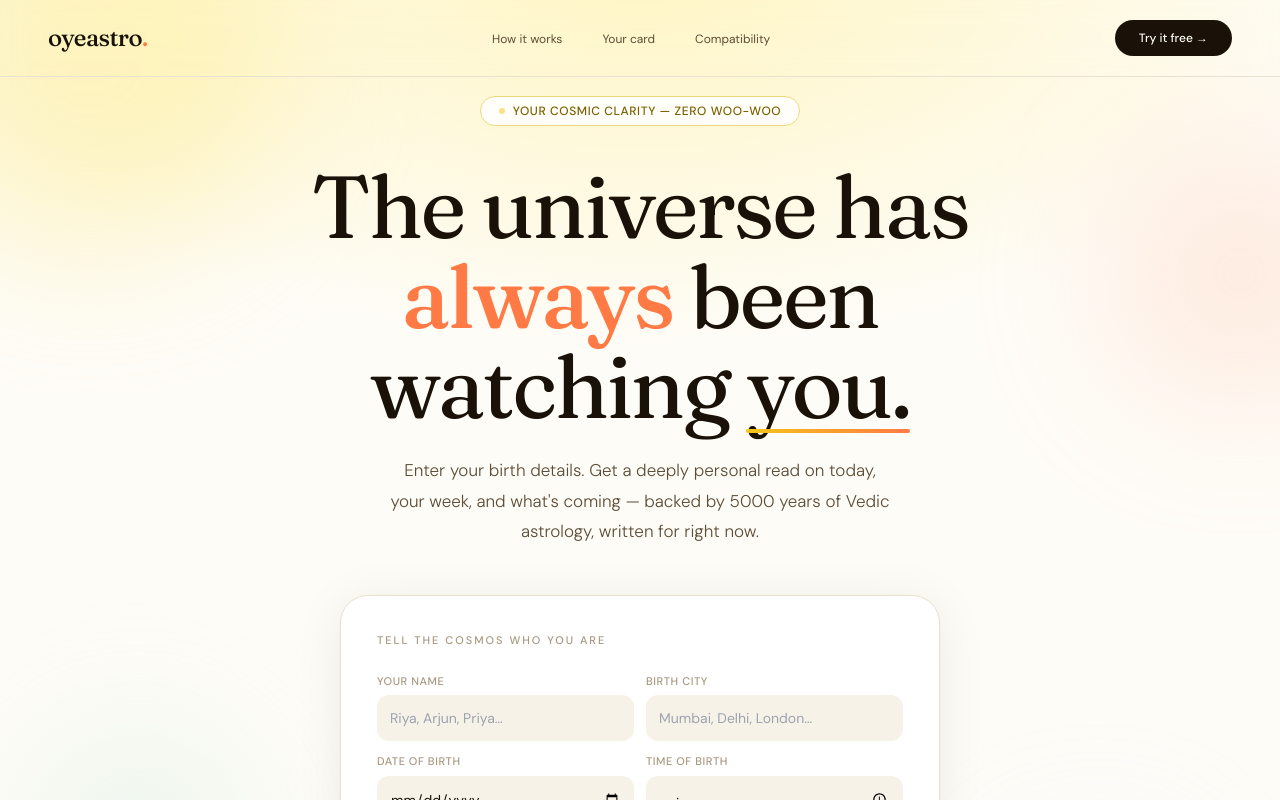
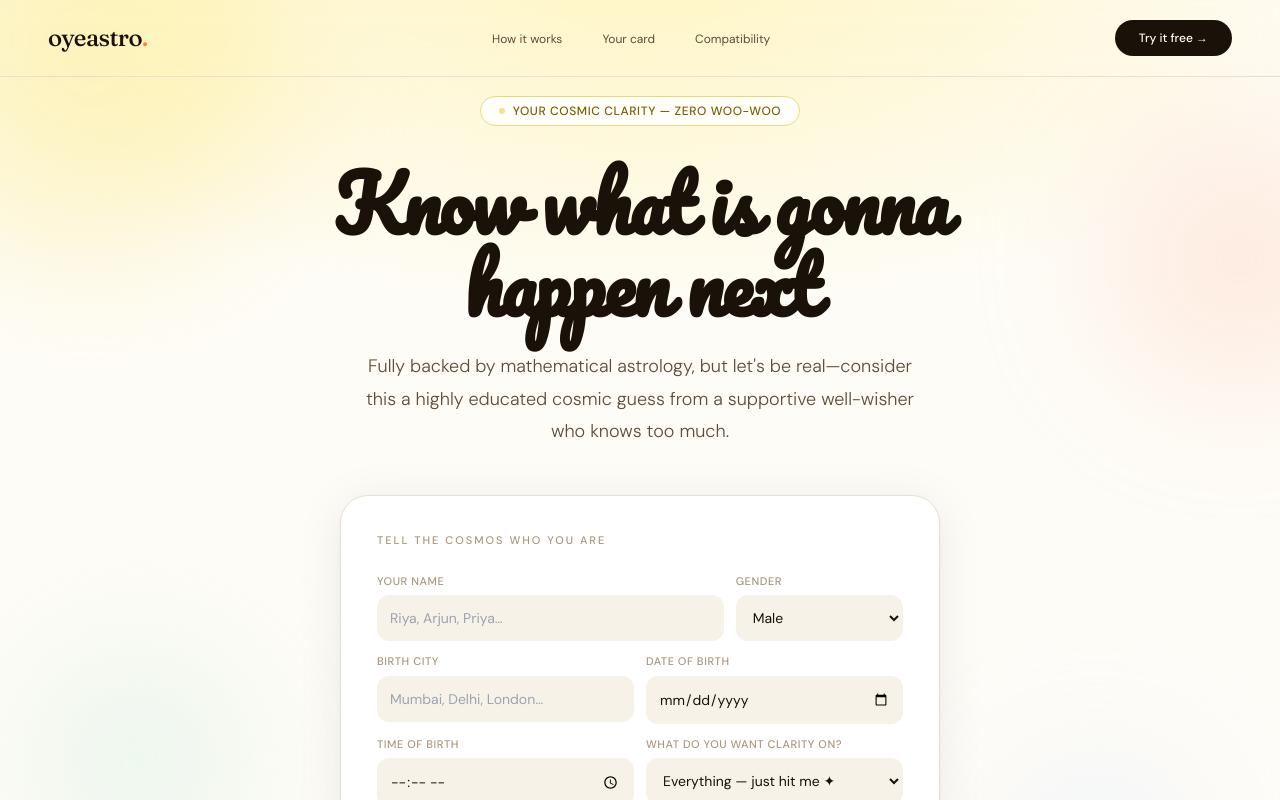
Before and after one commit to shivampandeyy97-cmd/oyeastro, a Next.js app in the folder oyeastro-next/: page / in a window 1280 px wide. Shown: the top 800 px of the page. Built offline with nearby package versions, Linux system fonts and the light colour scheme.

Commit message:
feat: customize hero headings, load Pacifico font, and add gender selection to intake form

```diff
--- a/oyeastro-next/src/app/layout.tsx
+++ b/oyeastro-next/src/app/layout.tsx
@@ -1,5 +1,5 @@
 import type { Metadata } from 'next'
-import { Fraunces, DM_Sans } from 'next/font/google'
+import { Fraunces, DM_Sans, Pacifico } from 'next/font/google'
 import Script from 'next/script'
 import './globals.css'
 
@@ -15,6 +15,13 @@ const dmSans = DM_Sans({
   subsets: ['latin'],
   weight: ['300', '400', '500'],
   variable: '--font-dm-sans',
+  display: 'swap',
+})
+
+const pacifico = Pacifico({
+  subsets: ['latin'],
+  weight: '400',
+  variable: '--font-pacifico',
   display: 'swap',
 })
 
@@ -39,7 +46,7 @@ export const metadata: Metadata = {
 
 export default function RootLayout({ children }: { children: React.ReactNode }) {
   return (
-    <html lang="en" className={`${fraunces.variable} ${dmSans.variable}`}>
+    <html lang="en" className={`${fraunces.variable} ${dmSans.variable} ${pacifico.variable}`}>
       <head />
       <body className="font-body bg-ivory text-ink min-h-screen overflow-x-hidden relative">
         {children}
--- a/oyeastro-next/src/app/page.tsx
+++ b/oyeastro-next/src/app/page.tsx
@@ -14,6 +14,7 @@ function HomeContent() {
 
   // Form State
   const [name, setName] = useState('')
+  const [gender, setGender] = useState('male')
   const [city, setCity] = useState('')
   const [suggestions, setSuggestions] = useState<any[]>([])
   const [showSuggestions, setShowSuggestions] = useState(false)
@@ -178,7 +179,7 @@ function HomeContent() {
       setError('Please fill in city, date and time details!')
       return
     }
-    handleFetchChart({ name, birthDate: date, birthTime: time, birthPlace: city })
+    handleFetchChart({ name, gender, birthDate: date, birthTime: time, birthPlace: city })
   }
 
   // Fallback Vibe data generator based on Rashi index and Moon sign index
@@ -348,21 +349,19 @@ function HomeContent() {
             Your cosmic clarity — zero woo-woo
           </div>
 
-          <h1 className="hero-title font-display text-[46px] md:text-[88px] font-normal leading-[1.02] tracking-[-2.5px] text-ink mb-6">
-            The universe has<br />
-            <em className="not-italic text-coral font-medium">always</em> been<br />
-            watching <span className="hero-underline relative inline-block after:content-[''] after:absolute after:bottom-[-2px] after:left-0 after:right-0 after:h-1 after:bg-gradient-to-r after:from-gold after:to-coral after:rounded">you.</span>
+          <h1 className="hero-title font-display text-[46px] md:text-[76px] font-bold leading-[1.08] tracking-tight text-ink mb-6" style={{ fontFamily: "var(--font-pacifico), cursive" }}>
+            Know what is gonna happen next
           </h1>
 
-          <p className="hero-sub text-[17px] text-ink-mid leading-[1.8] max-w-[500px] mx-auto font-light mb-12">
-            Enter your birth details. Get a deeply personal read on today, your week, and what's coming — backed by 5000 years of Vedic astrology, written for right now.
+          <p className="hero-sub text-[16px] md:text-[18px] text-ink-mid leading-[1.8] max-w-[550px] mx-auto font-light mb-12">
+            Fully backed by mathematical astrology, but let's be real—consider this a highly educated cosmic guess from a supportive well-wisher who knows too much.
           </p>
 
           <form onSubmit={handleSubmit} className="input-card bg-white border border-border rounded-[28px] p-[2.25rem] pb-[1.75rem] max-w-[600px] mx-auto shadow-[0_6px_50px_rgba(26,18,8,0.07),0_2px_6px_rgba(26,18,8,0.04)] text-left">
             <div className="card-label text-[11px] font-medium text-ink-faint tracking-[2px] uppercase mb-6">Tell the cosmos who you are</div>
 
-            <div className="input-row grid grid-cols-1 md:grid-cols-2 gap-3 mb-3">
-              <div className="field flex flex-col gap-1.5">
+            <div className="input-row grid grid-cols-1 md:grid-cols-3 gap-3 mb-3">
+              <div className="field flex flex-col gap-1.5 md:col-span-2">
                 <label className="text-[11px] font-medium text-ink-faint tracking-wider uppercase">Your name</label>
                 <input
                   type="text"
@@ -373,6 +372,21 @@ function HomeContent() {
                   className="bg-cream border-[1.5px] border-transparent outline-[1px] outline-border rounded-xl p-3 text-sm font-body text-ink focus:outline-none focus:border-coral focus:bg-white focus:ring-4 focus:ring-coral/10 transition-all duration-200"
                 />
               </div>
+              <div className="field flex flex-col gap-1.5">
+                <label className="text-[11px] font-medium text-ink-faint tracking-wider uppercase">Gender</label>
+                <select
+                  value={gender}
+                  onChange={(e) => setGender(e.target.value)}
+                  className="bg-cream border-[1.5px] border-transparent outline-[1px] outline-border rounded-xl p-3 text-sm font-body text-ink cursor-pointer focus:outline-none focus:border-coral focus:bg-white focus:ring-4 focus:ring-coral/10 transition-all duration-200"
+                >
+                  <option value="male">Male</option>
+                  <option value="female">Female</option>
+                  <option value="non-binary">Non-Binary</option>
+                </select>
+              </div>
+            </div>
+
+            <div className="input-row grid grid-cols-1 md:grid-cols-2 gap-3 mb-3">
               <div className="field flex flex-col gap-1.5 relative">
                 <label className="text-[11px] font-medium text-ink-faint tracking-wider uppercase">Birth city</label>
                 <div className="relative">
@@ -401,9 +415,6 @@ function HomeContent() {
                   )}
                 </div>
               </div>
-            </div>
-
-            <div className="input-row grid grid-cols-1 md:grid-cols-2 gap-3 mb-3">
               <div className="field flex flex-col gap-1.5">
                 <label className="text-[11px] font-medium text-ink-faint tracking-wider uppercase">Date of birth</label>
                 <input
@@ -414,6 +425,9 @@ function HomeContent() {
                   className="bg-cream border-[1.5px] border-transparent outline-[1px] outline-border rounded-xl p-3 text-sm font-body text-ink focus:outline-none focus:border-coral focus:bg-white focus:ring-4 focus:ring-coral/10 transition-all duration-200"
                 />
               </div>
+            </div>
+
+            <div className="input-row grid grid-cols-1 md:grid-cols-2 gap-3 mb-[0.75rem]">
               <div className="field flex flex-col gap-1.5">
                 <label className="text-[11px] font-medium text-ink-faint tracking-wider uppercase">Time of birth</label>
                 <input
@@ -424,9 +438,6 @@ function HomeContent() {
                   className="bg-cream border-[1.5px] border-transparent outline-[1px] outline-border rounded-xl p-3 text-sm font-body text-ink focus:outline-none focus:border-coral focus:bg-white focus:ring-4 focus:ring-coral/10 transition-all duration-200"
                 />
               </div>
-            </div>
-
-            <div className="input-row grid grid-cols-1 gap-3 mb-[0.75rem]">
               <div className="field flex flex-col gap-1.5">
                 <label className="text-[11px] font-medium text-ink-faint tracking-wider uppercase">What do you want clarity on?</label>
                 <select
--- a/oyeastro-next/src/lib/astro/types.ts
+++ b/oyeastro-next/src/lib/astro/types.ts
@@ -2,6 +2,7 @@
 
 export interface BirthData {
   name: string
+  gender?: string
   birthDate: string   // YYYY-MM-DD
   birthTime: string   // HH:MM (24h)
   birthPlace: string
```
